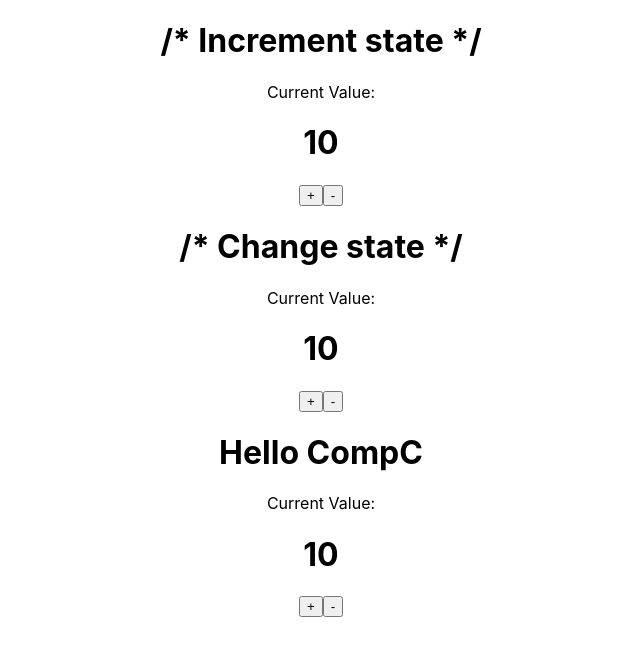
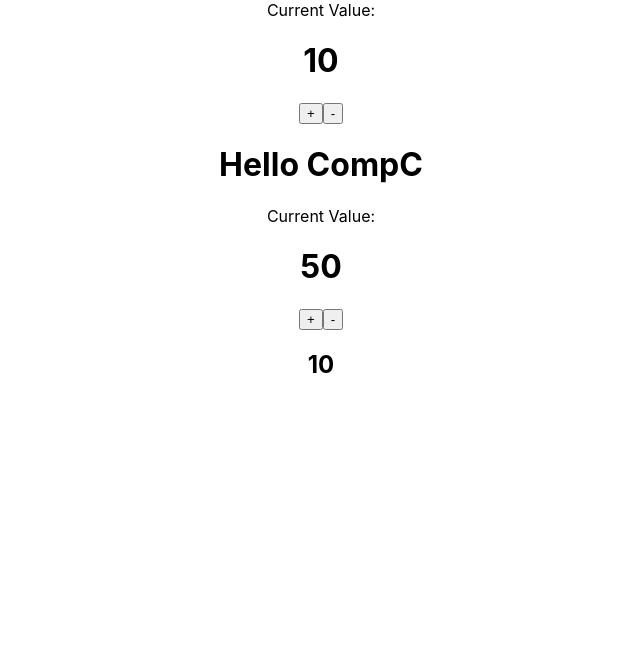
Before and after one commit to thanhtoannguyenviet/react-course-examp, a React (Create React App) app in the folder course01/: page / in a window 1280 px wide. Shown: the top 656 px of the page, without its empty margins (319-959 px from the left). Built offline with nearby package versions, Linux system fonts and the light colour scheme.

Commit message:
Update using class

```diff
--- a/course01/src/App.js
+++ b/course01/src/App.js
@@ -1,52 +1,34 @@
 import logo from './logo.svg';
 import './App.css';
 import React,{useState} from "react";
-/*  Change state */
-function CompA(){
-    const [value,setValue] = useState(10)
-    const changeValue = (inc) => {
-        setValue(value+inc)
-    }
-    return (
-        <div className="App">
-            <h1>/*  Change state */</h1>
-            Current Value: <h1>{value}</h1>
-            <button onClick={()=>changeValue(1)}>+</button>
-            <button onClick={()=>changeValue(-1)}>-</button>
-        </div>
-    );
-}
-/* Static State */
+
 class CompC extends React.Component{
     constructor() {
         super();
         this.state = {
-            myValue:10
+            myValue:50
         }
     }
     changeState(inc){
-        this.state({
+        this.setState({
             myValue: inc
         })
     }
     render() {
         const { myValue } = this.state;
-
+        const { myProp1 } = this.props;
         return (
             <>
                 <h1>Hello CompC</h1>
                 Current Value: <h1>{ myValue }</h1>
                 <button onClick={() => this.changeState(myValue+1)}>+</button>
                 <button onClick={() => this.changeState(myValue-1)}>-</button>
+                <h2>{myProp1}</h2>
             </>
         )
     }
 }
-/*  Increment state */
 function App() {
-    // const valueState = useState(10)
-    // const value = valueState[0];
-    // const setValue = valueState[1]
     const [value,setValue] = useState(10)
     const incrementValue = () => {
         setValue(value+1)
@@ -56,12 +38,10 @@ function App() {
     }
     return (
         <div className="App">
-        <h1>/*  Increment state */</h1>
             Current Value: <h1>{value}</h1>
             <button onClick={incrementValue}>+</button>
             <button onClick={decrementValue}>-</button>
-        <CompA/>
-        <CompC/>
+            <CompC myProp1={value}/>
         </div>
     );
 }
```
Lines whose indentation alone changed are shown as unchanged.
